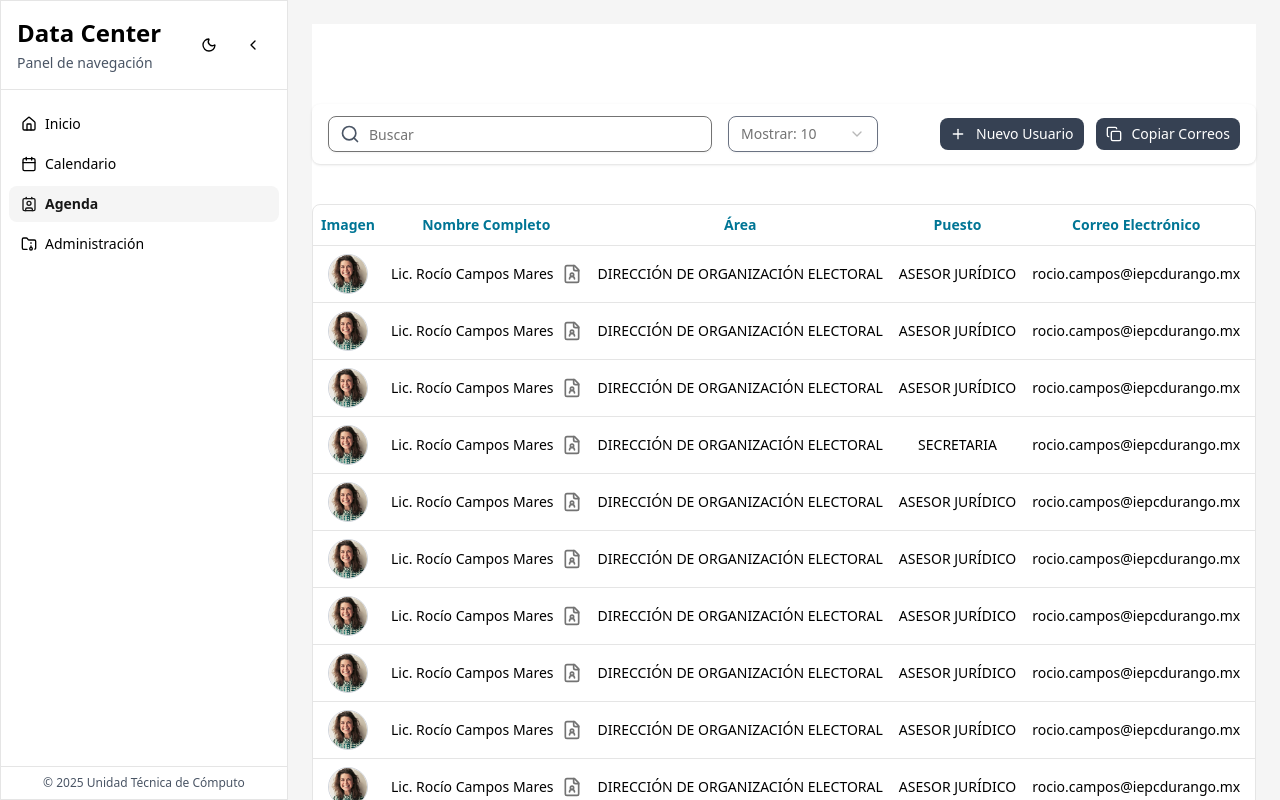
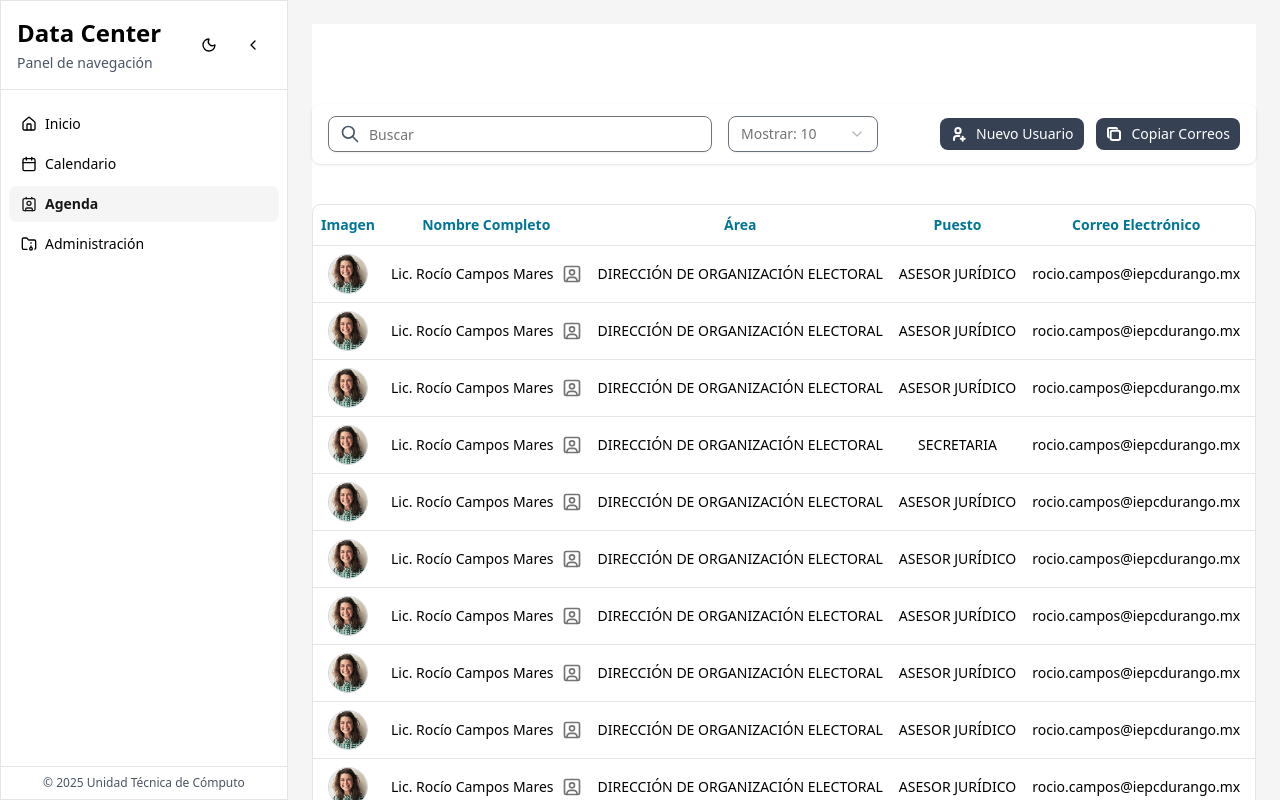
Before and after one commit to jhovanacarrillo/SII, a React (Vite) app: page /agenda in a window 1280 px wide. Built offline with nearby package versions, Linux system fonts and the light colour scheme.

Commit message:
Cambio de Icons

```diff
--- a/src/Pages/Agenda/Datos.tsx
+++ b/src/Pages/Agenda/Datos.tsx
@@ -5,9 +5,8 @@ import type { ColumnDef, SortingState } from "@tanstack/react-table"
 import { Button } from "@/components/ui/button"
 import { Input } from "@/components/ui/input"
 import * as React from "react"
-import { Search, Copy } from 'lucide-react';
-import { Plus } from 'lucide-react';
-import { Eye, EyeOff } from "lucide-react"
+import { IconSearch, IconCopy, IconUserPlus  } from '@tabler/icons-react';
+import { IconEye,  IconEyeOff } from '@tabler/icons-react';
 
 
 
@@ -112,7 +111,7 @@ const [mostrarOpcionales, setMostrarOpcionales] = React.useState(false)
       <div className="flex items-center space-x-4">
 
         <div className="relative">
-          <Search className="absolute left-3 top-1/2 -translate-y-1/2  text-gray-600 w-5 h-5  dark:text-neutral-100"/>
+          <IconSearch stroke={2} className="absolute left-3 top-1/2 -translate-y-1/2  text-gray-600 w-5 h-5  dark:text-neutral-100"/>
           <Input
             placeholder="Buscar"
             value={globalFilter}
@@ -142,14 +141,14 @@ const [mostrarOpcionales, setMostrarOpcionales] = React.useState(false)
     bg-gray-700 text-white hover:bg-gray-800
     dark:bg-neutral-100 dark:text-neutral-950"
         >
-          <Plus className="mr-1" /> Nuevo Usuario
+          <IconUserPlus stroke={3} className="mr-1" /> Nuevo Usuario
         </Button>
         <Button size="sm"
         className="
         bg-gray-700 text-white hover:bg-gray-800
     dark:bg-neutral-100 dark:text-neutral-950"
         >
-          <Copy className="mr-1" /> Copiar Correos
+          <IconCopy stroke={3} className="mr-1" /> Copiar Correos
         </Button>
       </div>
     </div>
@@ -176,7 +175,7 @@ const [mostrarOpcionales, setMostrarOpcionales] = React.useState(false)
                               onClick={() => setMostrarOpcionales((prev) => !prev)}
                               title={mostrarOpcionales ? "Ver menos columnas" : "Ver más columnas"}
                             >
-                              {mostrarOpcionales ? <EyeOff className="w-4 h-4" /> : <Eye className="w-4 h-4" />}
+                              {mostrarOpcionales ? <IconEyeOff stroke={3} className="w-5 h-5" /> : <IconEye stroke={3} className="w-5 h-5" />}
                             </Button>
                           )}
                         </div>
--- a/src/Pages/Agenda/columns.tsx
+++ b/src/Pages/Agenda/columns.tsx
@@ -2,9 +2,9 @@
 "use client"
 
 import type { ColumnDef } from "@tanstack/react-table"
-import { Check, MoreHorizontal, X } from "lucide-react"
-import {  FileText,SquarePen } from "lucide-react"
-import { FileUser } from "lucide-react"
+import { IconUserSquare } from '@tabler/icons-react';
+import { IconCircleCheck, IconCircleX, IconGripHorizontal } from '@tabler/icons-react';
+import { IconClipboardText, IconEdit } from '@tabler/icons-react';
 
 
 
@@ -81,7 +81,7 @@ export const columns: ColumnDef<Agenda>[] = [
         <Dialog>
           <DialogTrigger asChild>
             <button className="text-muted-foreground hover:text-primary transition-colors">
-              <FileUser className="w-5 h-5  dark:text-neutral-300" />
+              <IconUserSquare stroke={2} className="w-5 h-5  dark:text-neutral-300" />
             </button>
           </DialogTrigger>
           <DialogContent>
@@ -182,9 +182,9 @@ export const columns: ColumnDef<Agenda>[] = [
     return(
        <div className="flex justify-center items-center gap-2">
         {isActivo ? (
-          <Check className="w-5 h-5 text-green-600"></Check>
+          <IconCircleCheck stroke={2} className="w-5 h-5 text-green-600"></IconCircleCheck>
         ): (
-          <X className="w-5 h-5 text-red-600"></X>
+          <IconCircleX stroke={2} className="w-5 h-5 text-red-600"></IconCircleX>
         )}
 
        </div>
@@ -218,19 +218,19 @@ export const columns: ColumnDef<Agenda>[] = [
           <DropdownMenuTrigger asChild>
             <Button variant="ghost" className="h-8 w-8 p-0">
               <span className="sr-only">Open menu</span>
-              <MoreHorizontal className="h-4 w-4" />
+              <IconGripHorizontal stroke={2} className="h-4 w-4" />
             </Button>
           </DropdownMenuTrigger>
           <DropdownMenuContent align="center">
   <DropdownMenuLabel>Acciones</DropdownMenuLabel>
 
   <DropdownMenuItem className="gap-2">
-    <FileText className="w-4 h-4" />
+    <IconClipboardText stroke={3} className="w-4 h-4" />
     Documento
   </DropdownMenuItem>
 
   <DropdownMenuItem className="gap-2">
-    <SquarePen className="w-4 h-4" />
+    <IconEdit stroke={2} className="w-4 h-4" />
     Editar
   </DropdownMenuItem>
 
--- a/src/Pages/Login.tsx
+++ b/src/Pages/Login.tsx
@@ -1,6 +1,7 @@
 import { useEffect, useState } from "react";
-import { FiUser, FiLock } from "react-icons/fi";
-import { FaSun, FaMoon } from "react-icons/fa";
+
+import { IconUser, IconLock } from '@tabler/icons-react';
+import { IconSunHigh, IconMoon } from '@tabler/icons-react';
 
 export default function Login() {
   const [theme, setTheme] = useState<"light" | "dark">("light");
@@ -48,7 +49,7 @@ export default function Login() {
         className="absolute top-4 right-4 z-20 text-white dark:text-gray-200 hover:text-yellow-300 transition"
         aria-label="Cambiar tema"
       >
-        {theme === "dark" ? <FaSun /> : <FaMoon />}
+        {theme === "dark" ? <IconSunHigh stroke={2} /> : <IconMoon stroke={2} />}
       </button>
 
 
@@ -73,7 +74,7 @@ export default function Login() {
             <form className="space-y-6 flex flex-col items-center w-full max-w-sm mx-auto">
 
             <div className="relative">
-              <FiUser className="absolute left-3 top-1/2 -translate-y-1/2 text-gray-500 dark:text-neutral-200" />
+              <IconUser stroke={2} className="absolute left-3 top-1/2 -translate-y-1/2 text-gray-500 dark:text-neutral-200" />
               <input
                 type="text"
                 placeholder="Usuario o Email institucional"
@@ -84,7 +85,7 @@ export default function Login() {
             </div>
 
             <div className="relative">
-              <FiLock className="absolute left-3 top-1/2 -translate-y-1/2 text-gray-500 dark:text-gray-200" />
+              <IconLock stroke={2} className="absolute left-3 top-1/2 -translate-y-1/2 text-gray-500 dark:text-gray-200" />
               <input
                 type="password"
                 placeholder="Contraseña"
```
